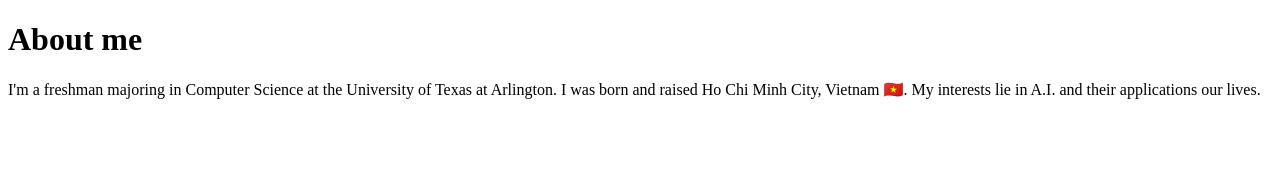
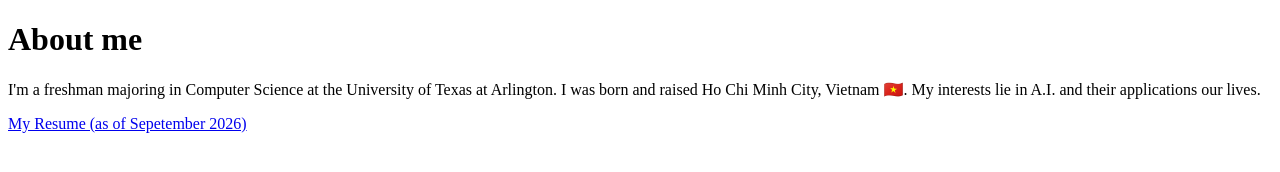
Before and after one commit to nguyenleuta/nguyenleuta.github.io, a plain HTML site: page index.html in a window 1280 px wide. Drawn offline with Linux system fonts and the light colour scheme.

Commit message:
added my resume

```diff
--- a/index.html
+++ b/index.html
@@ -6,5 +6,6 @@
     <body>
         <h1>About me</h1>
         <p>I'm a freshman majoring in Computer Science at the University of Texas at Arlington. I was born and raised Ho Chi Minh City, Vietnam <span>&#127483;&#127475;</span>. My interests lie in A.I. and their applications our lives.</p>
+        <p><a href="Resume (9:2026).pdf">My Resume (as of Sepetember 2026)</a></p>
     </body>
 </html>
```
Also changed, not shown: 1 other file.
